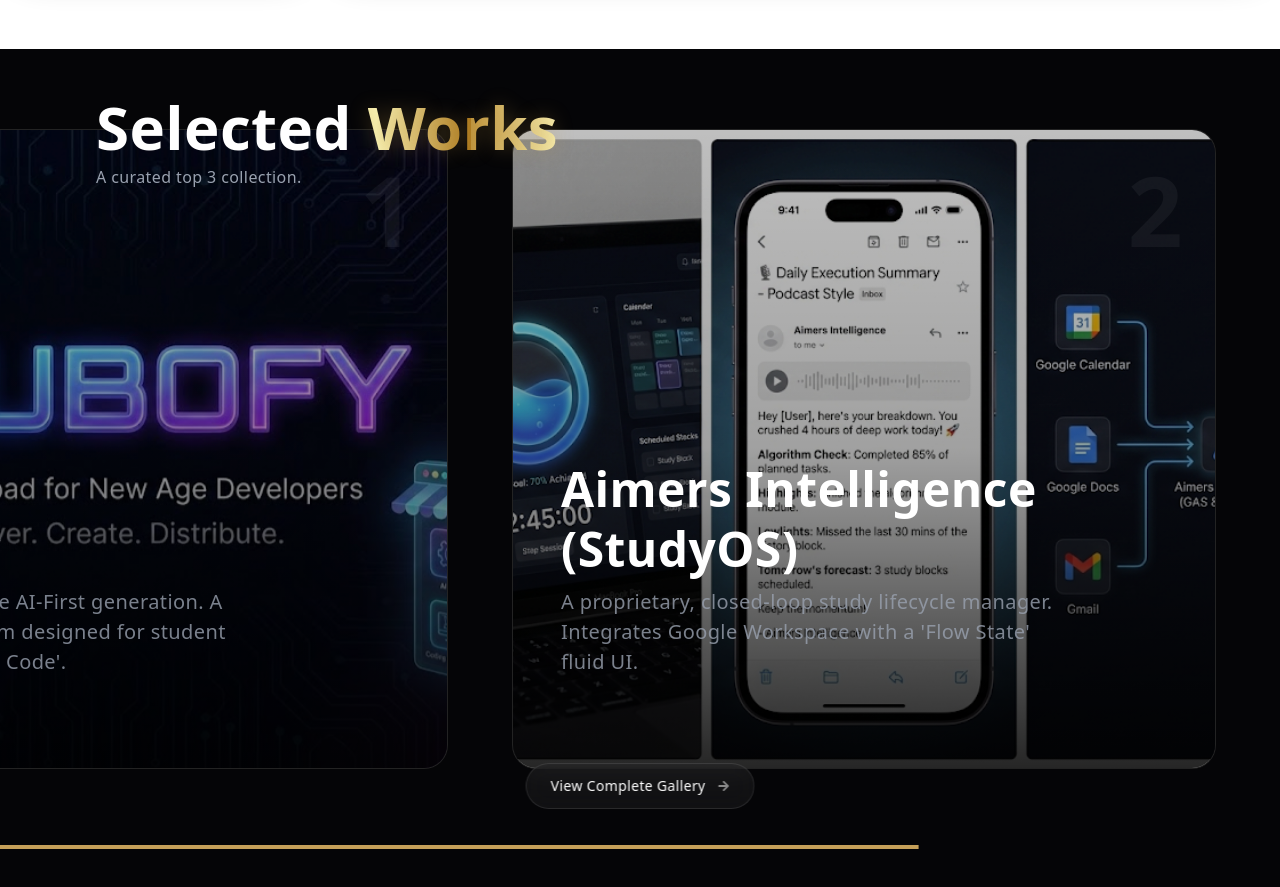
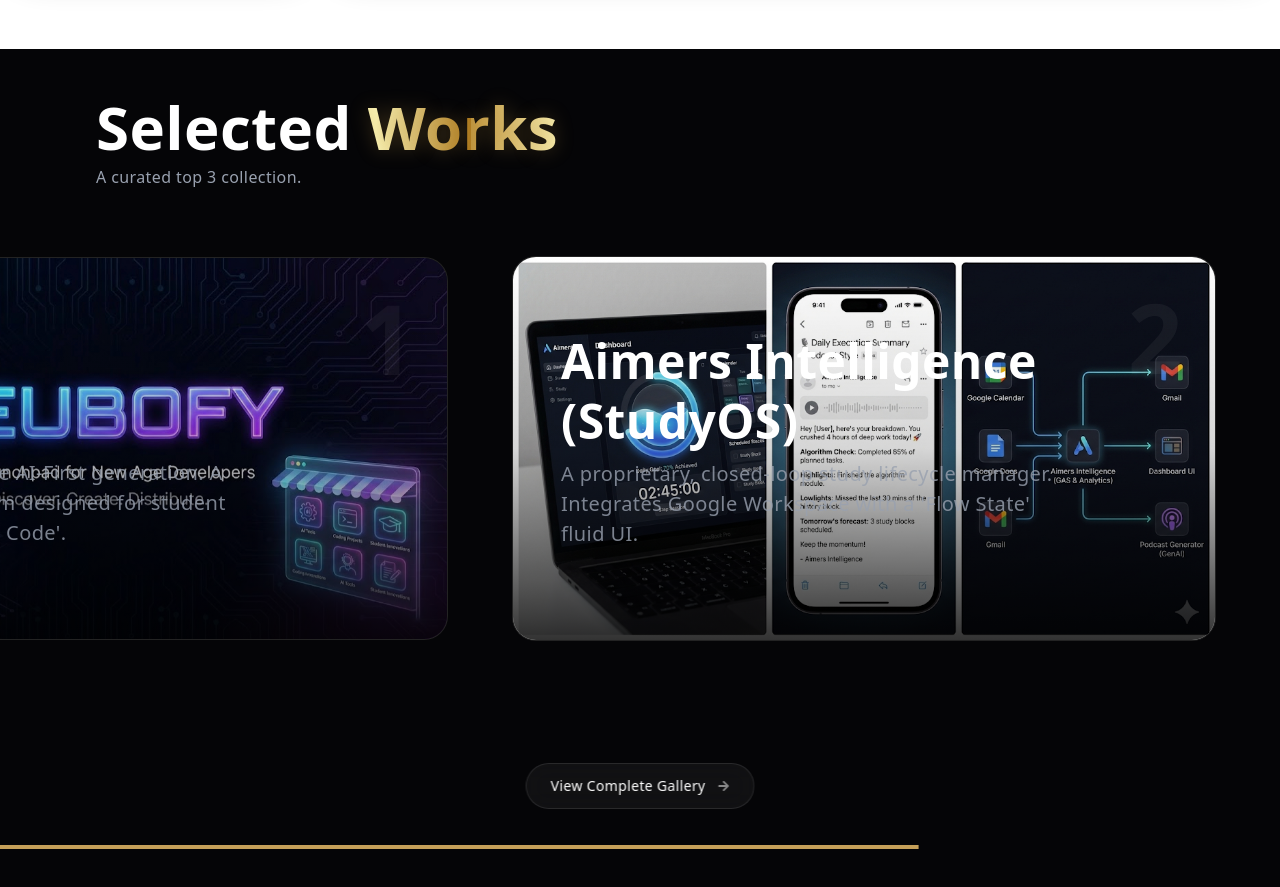
Before and after one commit to neubofy/portfolio, a Next.js app: page / in a window 1280 px wide. Shown: the part 4300-5187 px from the top of the page. Built offline with nearby package versions, Linux system fonts and the light colour scheme.

Commit message:
updatre image size

```diff
--- a/src/components/ProjectShowcase/ProjectShowcase.tsx
+++ b/src/components/ProjectShowcase/ProjectShowcase.tsx
@@ -18,17 +18,17 @@
     const img = project.thumbnail || "";
 
     return (
-        <div className="relative h-[50vh] w-[85vw] md:h-[80vh] md:w-[55vw] max-h-[900px] flex-shrink-0 group overflow-hidden rounded-3xl bg-neutral-900 border border-white/5 transition-all duration-500 hover:border-[var(--gold)]/30">
+        <div className="relative w-[85vw] md:w-[55vw] h-auto max-h-[90vh] flex-shrink-0 group overflow-hidden rounded-3xl bg-neutral-900 border border-white/5 transition-all duration-500 hover:border-[var(--gold)]/30">
             {/* Background Image with Darkening */}
-            <div className="absolute inset-0">
+            <div className="relative w-full h-full">
                 {img ? (
                     <img
                         src={img}
                         alt={project.title}
-                        className="w-full h-full object-cover transition-transform duration-700 group-hover:scale-105 filter brightness-75 group-hover:brightness-50"
+                        className="w-full h-auto object-contain transition-transform duration-700 group-hover:scale-105" // Removed filter brightness for clarity
                     />
                 ) : (
-                    <div className="w-full h-full bg-gradient-to-br from-[#1a1a1a] to-black" />
+                    <div className="w-full h-64 bg-gradient-to-br from-[#1a1a1a] to-black" />
                 )}
                 {/* Gradient Overlay */}
                 <div className="absolute inset-0 bg-gradient-to-t from-black via-black/20 to-transparent opacity-80" />
```
